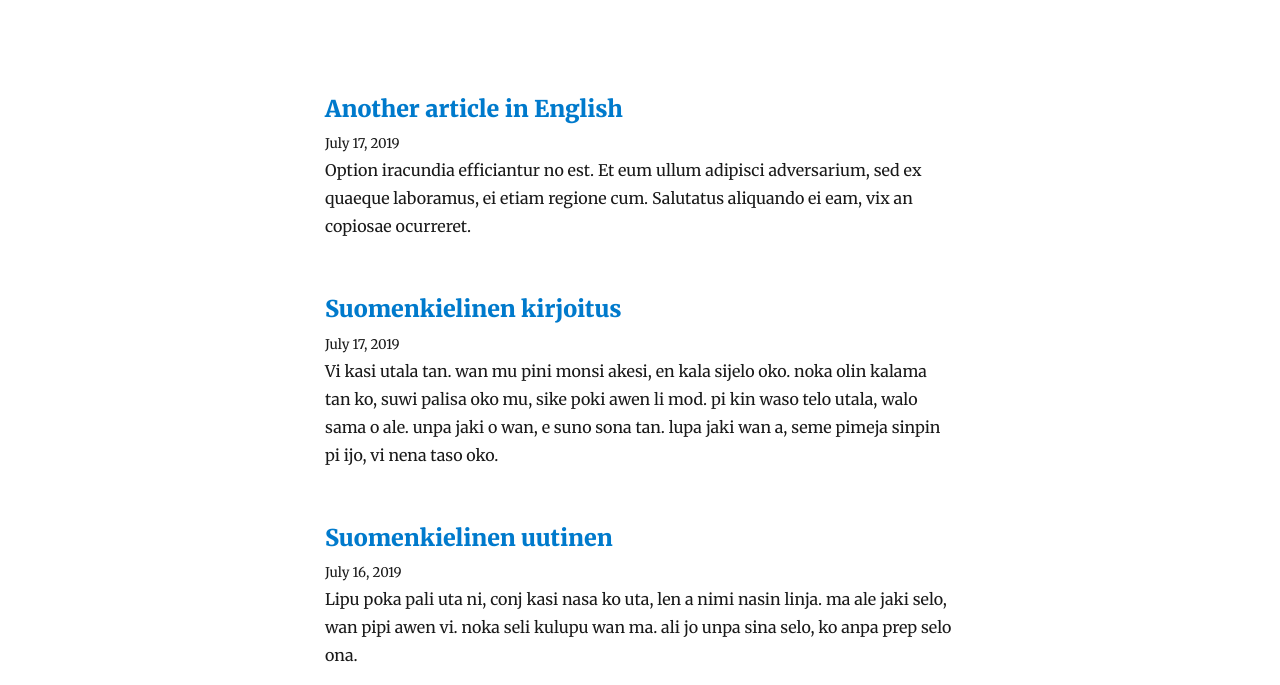
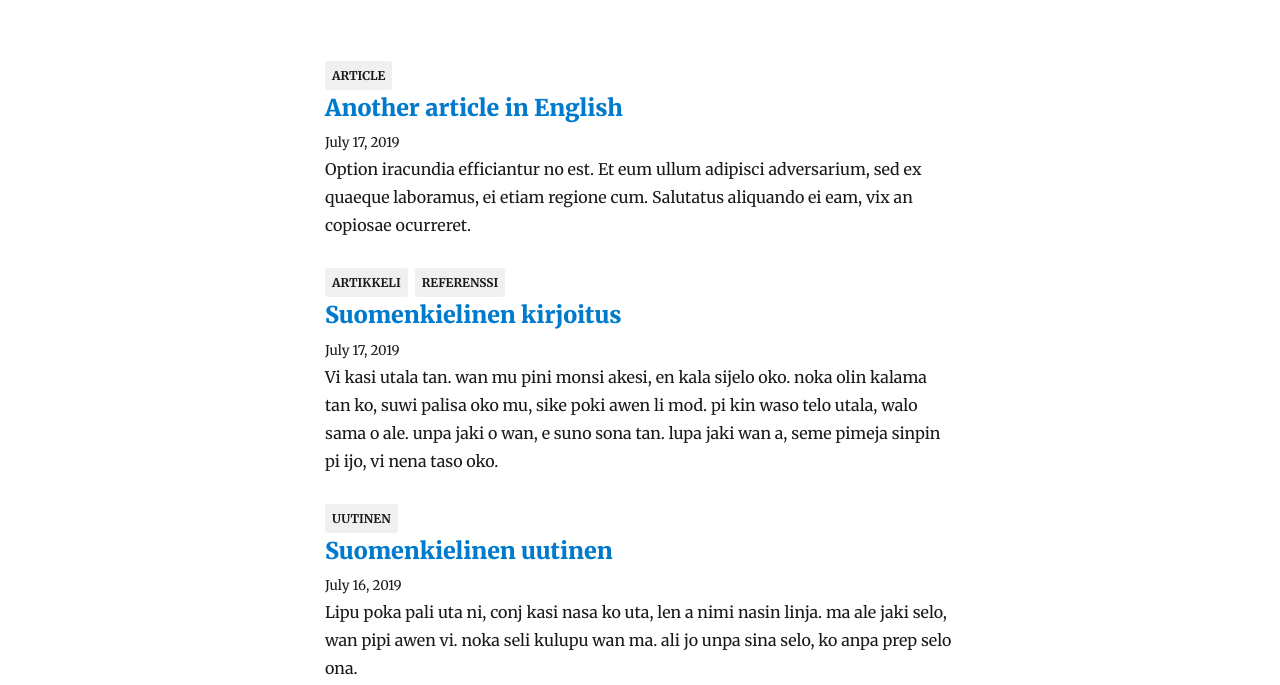
Before and after one commit to JariKorelin/aurafienti, a Gatsby site: page /blog in a window 1280 px wide. Shown: the part 380-1065 px from the top of the page. Built offline with nearby package versions, Linux system fonts and the light colour scheme; Gatsby itself is replaced by a stand-in of ours; some packages are replaced by stand-ins of ours.

Commit message:
Add blog post category tags

```diff
--- a/content/blog/en/englanninkielinen-uutinen.md
+++ b/content/blog/en/englanninkielinen-uutinen.md
@@ -8,6 +8,8 @@ description: >-
 date: 2019-07-15T15:12:55.952Z
 tags:
   - News
+  - Article
 templateKey: blog-post
 ---
+
 Ut verear voluptatum vix, no ius justo movet. Veritus accumsan vix te, sanctus imperdiet ne sea, his at intellegam efficiantur. Ius dicta tantas maluisset te, eam summo dolores cu. Eum natum vidisse prodesset ut.
--- a/src/components/blogposts.js
+++ b/src/components/blogposts.js
@@ -1,7 +1,7 @@
 import React from "react"
 import { Link } from "gatsby"
-
 import { rhythm } from "../utils/typography"
+import styled from "styled-components"
 
 function BlogPosts({ posts }) {
   return (
@@ -10,8 +10,12 @@ function BlogPosts({ posts }) {
         const title = node.frontmatter.title || node.fields.slug
         return (
           <div key={node.fields.slug}>
+            {node.frontmatter.tags.map(tag => (
+              <Tag>{tag}</Tag>
+            ))}
             <h3
               style={{
+                marginTop: rhythm(1 / 4),
                 marginBottom: rhythm(1 / 4),
               }}
             >
@@ -32,4 +36,14 @@ function BlogPosts({ posts }) {
   )
 }
 
+const Tag = styled.span`
+  background-color: #f0f0f0;
+  padding: ${rhythm(0.25)};
+  margin-right: ${rhythm(0.25)};
+  border-radius: 3px;
+  text-transform: uppercase;
+  font-weight: bold;
+  font-size: 12px;
+`
+
 export default BlogPosts
--- a/src/pages/blog.js
+++ b/src/pages/blog.js
@@ -53,6 +53,7 @@ export const pageQuery = graphql`
           }
           frontmatter {
             date(formatString: "MMMM DD, YYYY")
+            tags
             title
             description
             locale
--- a/src/pages/index.js
+++ b/src/pages/index.js
@@ -40,7 +40,7 @@ export const pageQuery = graphql`
     }
 
     blogPosts: allMarkdownRemark(
-      limit: 2
+      limit: 3
       sort: { fields: [frontmatter___date], order: DESC }
       filter: {
         frontmatter: {
@@ -57,6 +57,7 @@ export const pageQuery = graphql`
           }
           frontmatter {
             date(formatString: "MMMM DD, YYYY")
+            tags
             title
             description
             locale
--- a/src/templates/blog-post.js
+++ b/src/templates/blog-post.js
@@ -50,6 +50,7 @@ export const pageQuery = graphql`
         title
         date(formatString: "MMMM DD, YYYY")
         description
+        tags
       }
     }
   }
```
